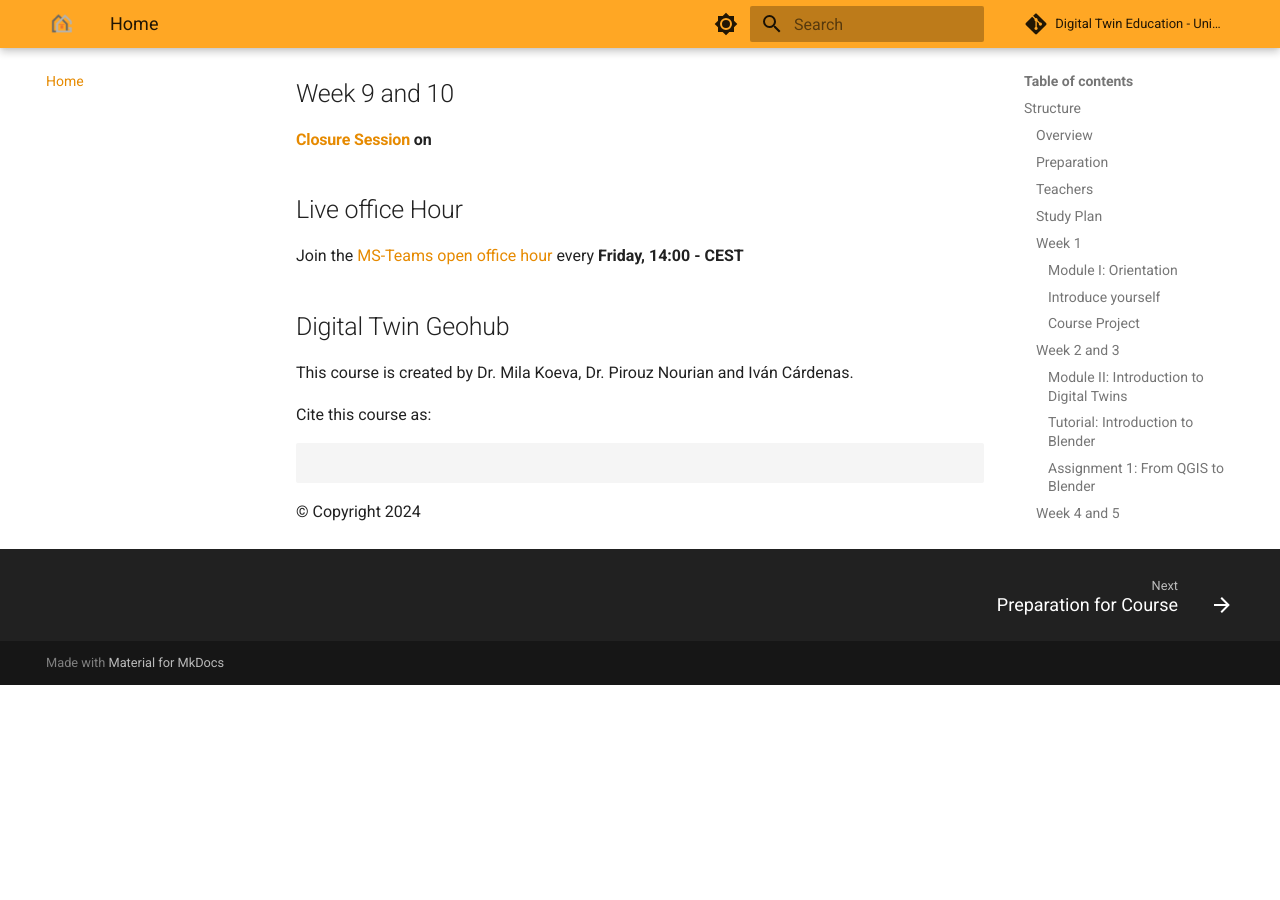
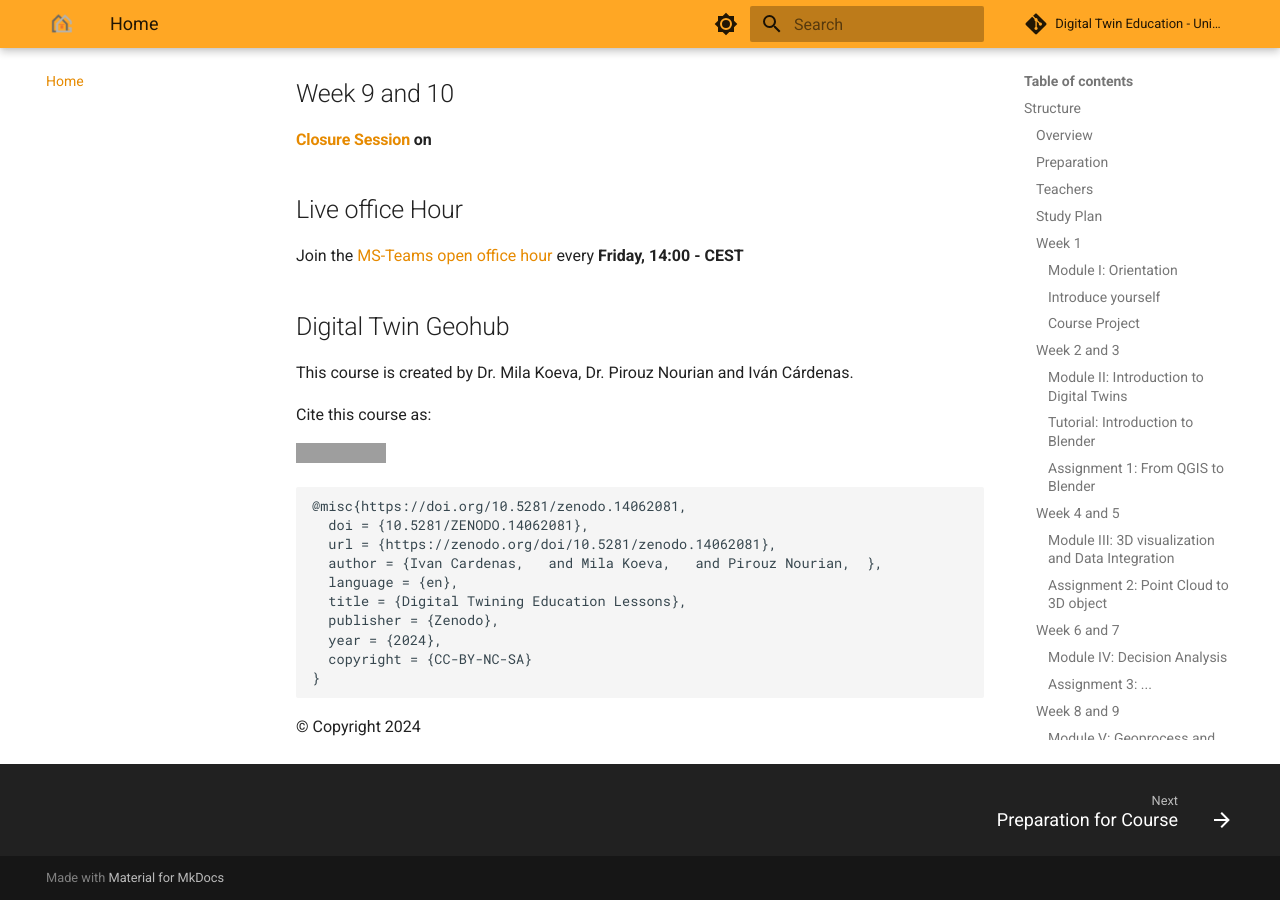
Before and after one commit to DigitalTwin-Geohub/DigitalTwinEducation, an MkDocs documentation site: the page built from docs/index.md, in a window 1280 px wide and 900 px high, scrolled down 1396 px. Built offline with MkDocs 1.6.1 and Material for MkDocs 9.7.7, drawn with Linux system fonts in a browser that asks for light colours; comment, search, counter and statistics services are not loaded; before the commit the page ends 2081 px from its top, so only the background shows below that; grey boxes are pictures that could not be loaded.

Commit message:
added citation

````diff
--- a/docs/index.md
+++ b/docs/index.md
@@ -62,9 +62,19 @@ This course is created by Dr. Mila Koeva, Dr. Pirouz Nourian and Iván Cárdenas
 
 Cite this course as:
 
-```tex
+[![DOI](https://zenodo.org/badge/DOI/10.5281/zenodo.14062081.svg)](https://doi.org/10.5281/zenodo.14062081)
 
-
+```
+@misc{https://doi.org/10.5281/zenodo.14062081,
+  doi = {10.5281/ZENODO.14062081},
+  url = {https://zenodo.org/doi/10.5281/zenodo.14062081},
+  author = {Ivan Cardenas,   and Mila Koeva,   and Pirouz Nourian,  },
+  language = {en},
+  title = {Digital Twining Education Lessons},
+  publisher = {Zenodo},
+  year = {2024},
+  copyright = {CC-BY-NC-SA}
+}
 ```
 
 © Copyright 2024
````
